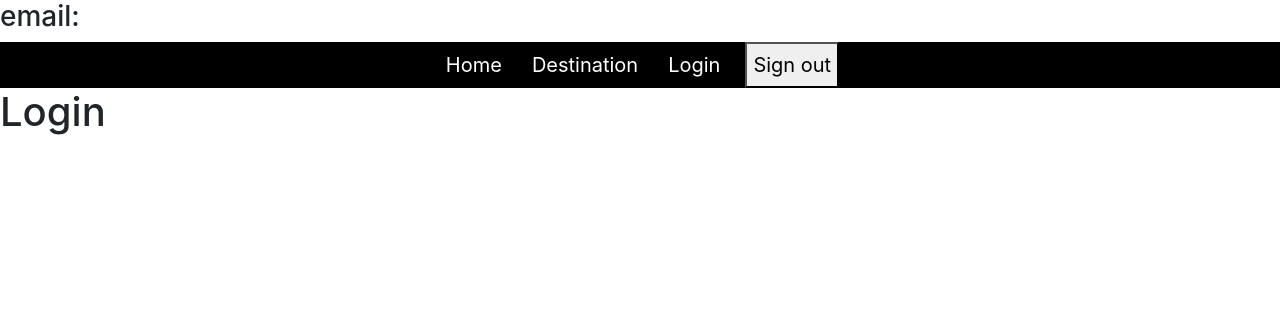
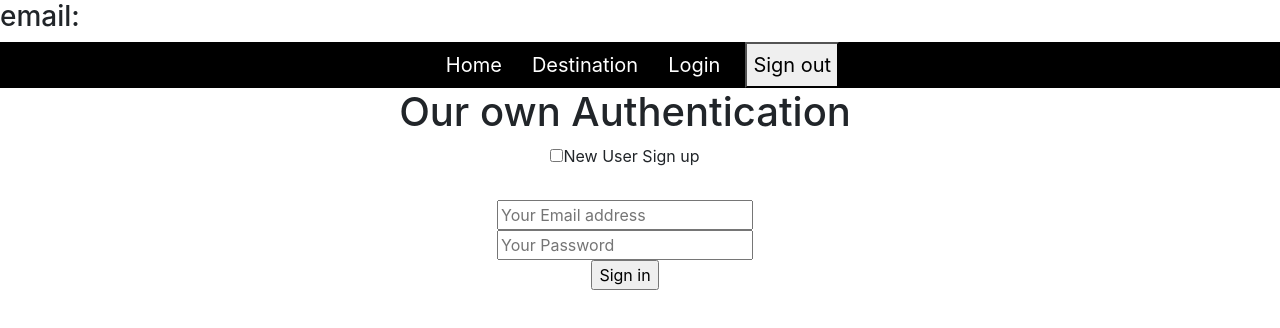
Before and after one commit to mozibrishu/MoRRi-Transport, a React (Create React App) app: page /login in a window 1280 px wide. Shown: the top 328 px of the page. Built offline with nearby package versions, Linux system fonts and the light colour scheme.

Commit message:
form hook checking

```diff
--- a/package.json
+++ b/package.json
@@ -3,12 +3,16 @@
   "version": "0.1.0",
   "private": true,
   "dependencies": {
+    "@fortawesome/fontawesome-svg-core": "^1.2.35",
+    "@fortawesome/free-solid-svg-icons": "^5.15.3",
+    "@fortawesome/react-fontawesome": "^0.1.14",
     "@testing-library/jest-dom": "^5.11.9",
     "@testing-library/react": "^11.2.5",
     "@testing-library/user-event": "^12.8.3",
     "firebase": "^8.3.1",
     "react": "^17.0.1",
     "react-dom": "^17.0.1",
+    "react-hook-form": "^6.15.5",
     "react-router-dom": "^5.2.0",
     "react-scripts": "4.0.3",
     "web-vitals": "^1.1.1"
--- a/src/components/Login/Login.css
+++ b/src/components/Login/Login.css
@@ -0,0 +1,3 @@
+.login{
+    margin: auto;
+}
--- a/src/components/Login/Login.js
+++ b/src/components/Login/Login.js
@@ -2,7 +2,9 @@ import React, { useState } from 'react';
 import { useContext } from 'react';
 import { UserContext } from '../../App';
 import { useHistory, useLocation } from 'react-router-dom';
-import { initializeLoginFramework, handleGoogleSignIn, handleSignOut, signInWithEmailAndPassword,createUserWithEmailAndPassword } from './LoginManager';
+import { initializeLoginFramework, handleGoogleSignIn, handleSignOut, signInWithEmailAndPassword, createUserWithEmailAndPassword } from './LoginManager';
+import './Login.css'
+import { useForm } from 'react-hook-form';
 
 const Login = () => {
     const [newUser, setNewUser] = useState(false);
@@ -13,6 +15,7 @@ const Login = () => {
         password: '',
         photo: ''
     });
+
 
     initializeLoginFramework();
 
@@ -36,39 +39,39 @@ const Login = () => {
             })
     }
 
-    const handleResponse = (res, redirect) =>{
+    const handleResponse = (res, redirect) => {
         setUser(res);
         setLoggedInUser(res);
-      if(redirect){
+        if (redirect) {
             history.replace(from);
         }
     }
 
     const handleBlur = (e) => {
         let isFieldValid = true;
-        if(e.target.name === 'email'){
+        if (e.target.name === 'email') {
             isFieldValid = /\S+@\S+\.\S+/.test(e.target.value);
         }
-        if(e.target.name === 'password'){
+        if (e.target.name === 'password') {
             const isPasswordValid = e.target.value.length > 6;
-          const passwordHasNumber =  /\d{1}/.test(e.target.value);
+            const passwordHasNumber = /\d{1}/.test(e.target.value);
             isFieldValid = isPasswordValid && passwordHasNumber;
         }
-        if(isFieldValid){
-          const newUserInfo = {...user};
+        if (isFieldValid) {
+            const newUserInfo = { ...user };
             newUserInfo[e.target.name] = e.target.value;
             setUser(newUserInfo);
         }
     }
     const handleSubmit = (e) => {
-        if(newUser && user.email && user.password){
+        if (newUser && user.email && user.password) {
             createUserWithEmailAndPassword(user.name, user.email, user.password)
                 .then(res => {
                     handleResponse(res, true);
                 })
         }
 
-        if(!newUser && user.email && user.password){
+        if (!newUser && user.email && user.password) {
             signInWithEmailAndPassword(user.email, user.password)
                 .then(res => {
                     handleResponse(res, true);
@@ -78,8 +81,23 @@ const Login = () => {
     }
 
     return (
-        <div>
-            <h1>Login</h1>
+        <div className="d-flex container-fluid row align-items-center">
+            <div className="login col-11 col-md-9 col-lg-7 text-center">
+                <h1>Our own Authentication</h1>
+                <input type="checkbox" onChange={() => setNewUser(!newUser)} name="newUser" id="" />
+                <label htmlFor="newUser">New User Sign up</label>
+                <form onSubmit={handleSubmit}>
+                    {newUser && <input name="name" type="text" onBlur={handleBlur} placeholder="Your name" />}
+                    <br />
+                    <input type="text" name="email" onBlur={handleBlur} placeholder="Your Email address" required />
+                    <br />
+                    <input type="password" name="password" onBlur={handleBlur} placeholder="Your Password" required />
+                    <br />
+                    <input type="submit" value={newUser ? 'Sign up' : 'Sign in'} />
+                </form>
+                <p style={{ color: 'red' }}>{user.error}</p>
+                {user.success && <p style={{ color: 'green' }}>User {newUser ? 'created' : 'Logged In'} successfully</p>}
+            </div>
         </div>
     );
 };
```
Also changed, not shown: 1 other file (tests, documents, lock files or other folders). Lines whose indentation alone changed are shown as unchanged.
